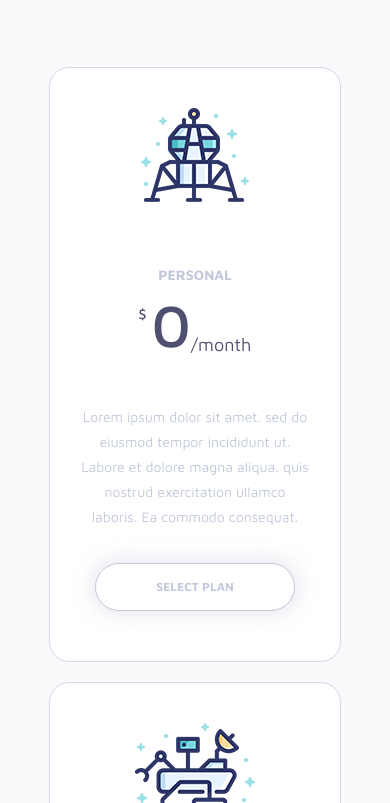
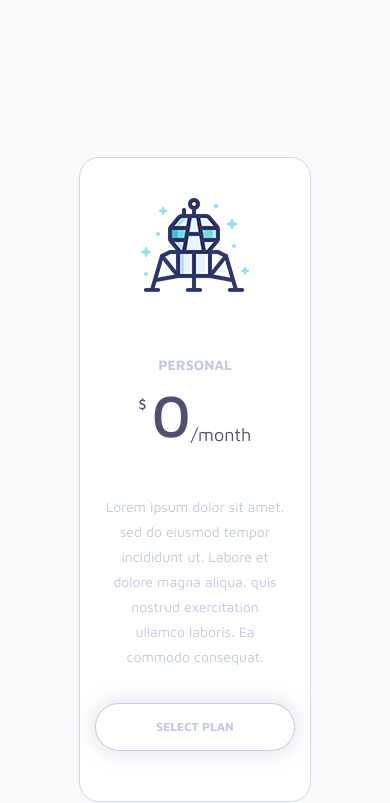
Before and after one commit to Slasherio/MiSocial, a website: page src/index.html in a window 390 px wide. Shown: the part 1197-2000 px from the top of the page. Drawn offline with nearby package versions, Linux system fonts and the light colour scheme; files that its build step writes are made by us from their sources.

Commit message:
Add styles for cards-wrapper

```diff
--- a/src/scss/media.scss
+++ b/src/scss/media.scss
@@ -91,6 +91,9 @@
         }
     }
     .cards {
+        &-wrapper {
+            padding: 90px 30px;
+        }
         &-description {
             p {
                 font: 400 14px/28px Maven Pro;
```
